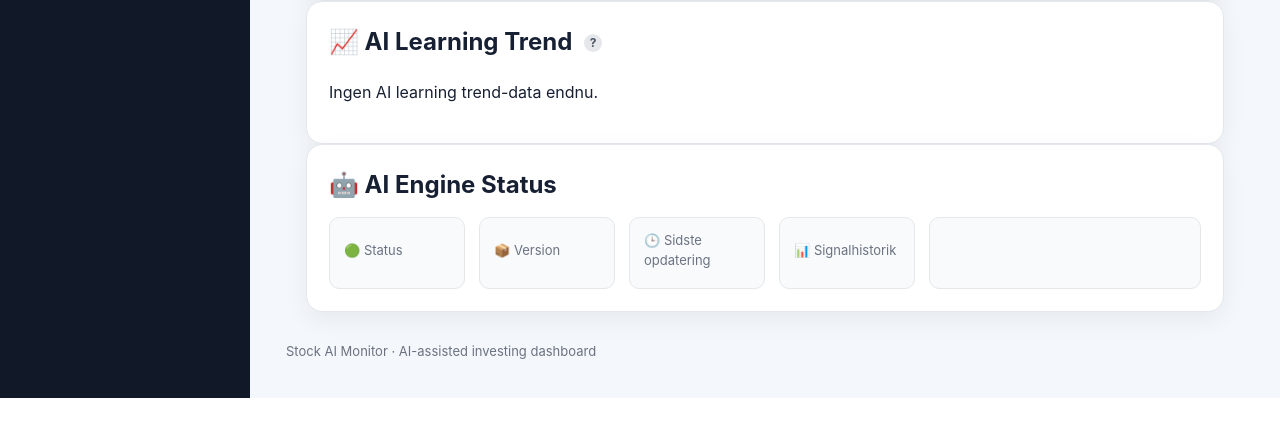
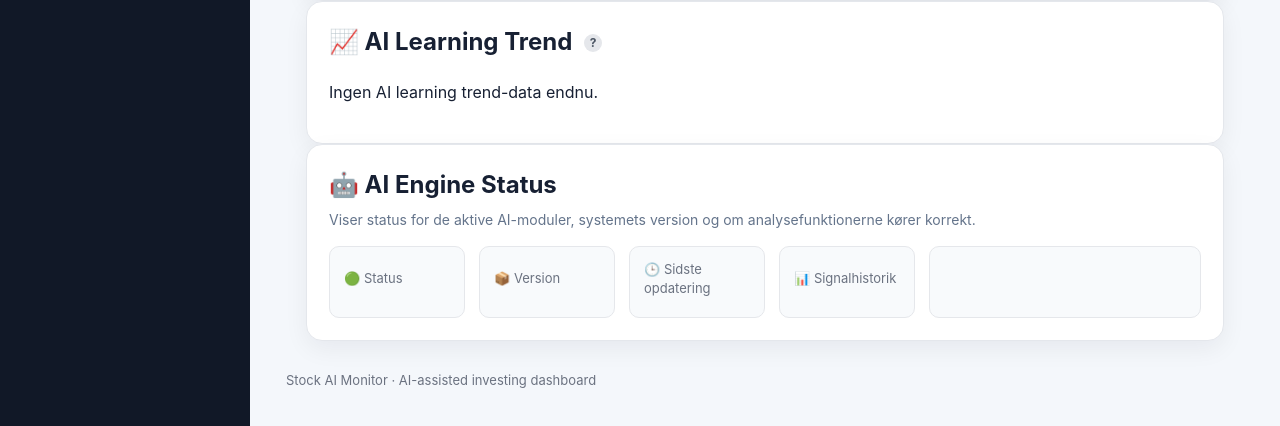
Before and after one commit to thomasthorvaldlund-ctrl/novo-ai-monitor, a Python web app: template templates/command_center_v2.html in a window 1280 px wide. Shown: the part 3320-3746 px from the top of the page. Before the commit the page ends 3718 px from the top, so only its background shows below. Run offline with Jinja, Linux system fonts and the light colour scheme; the template is opened without the code that fills it, so the values that code supplies are empty.

Commit message:
Add AI Engine Status explanation text

```diff
--- a/templates/command_center_v2.html
+++ b/templates/command_center_v2.html
@@ -140,6 +140,13 @@
 
     <div class="ai-engine-status-header">
         <h2>🤖 AI Engine Status</h2>
+        <p style="
+            margin-top:-8px;
+            color:#64748b;
+            font-size:14px;
+        ">
+            Viser status for de aktive AI-moduler, systemets version og om analysefunktionerne kører korrekt.
+        </p>
     </div>
 
     <div class="ai-engine-status-row">
```
